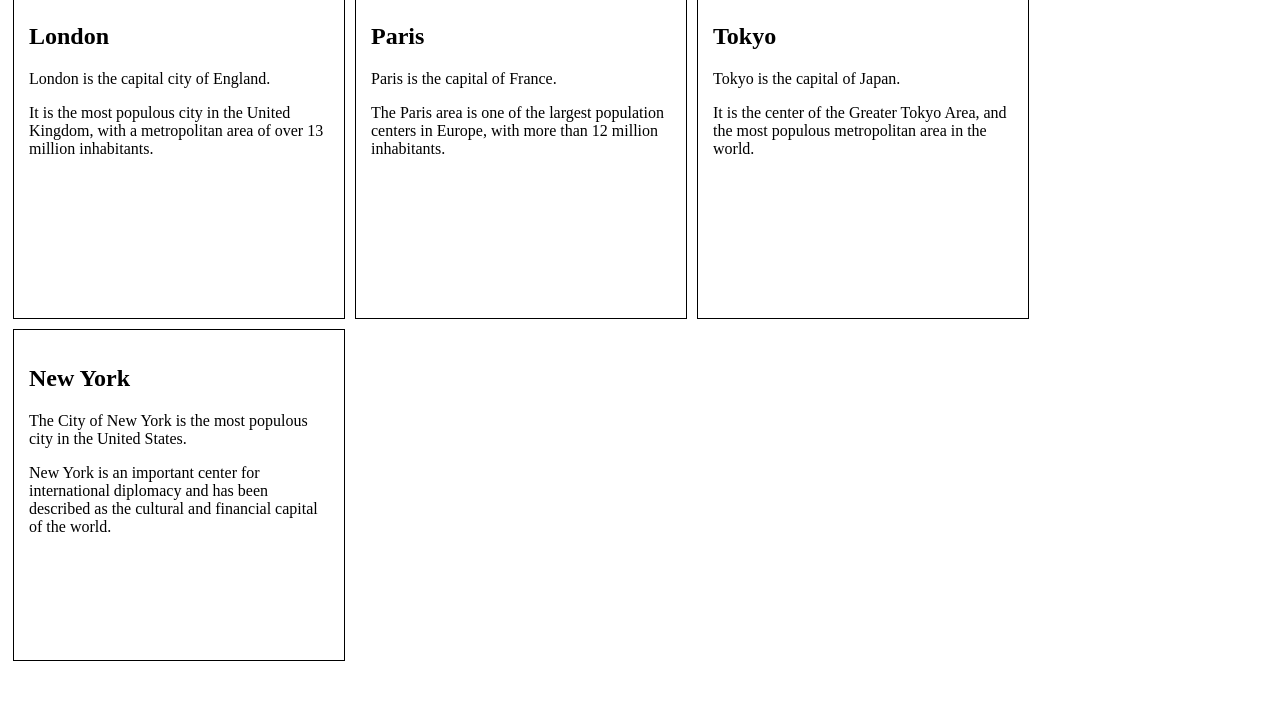
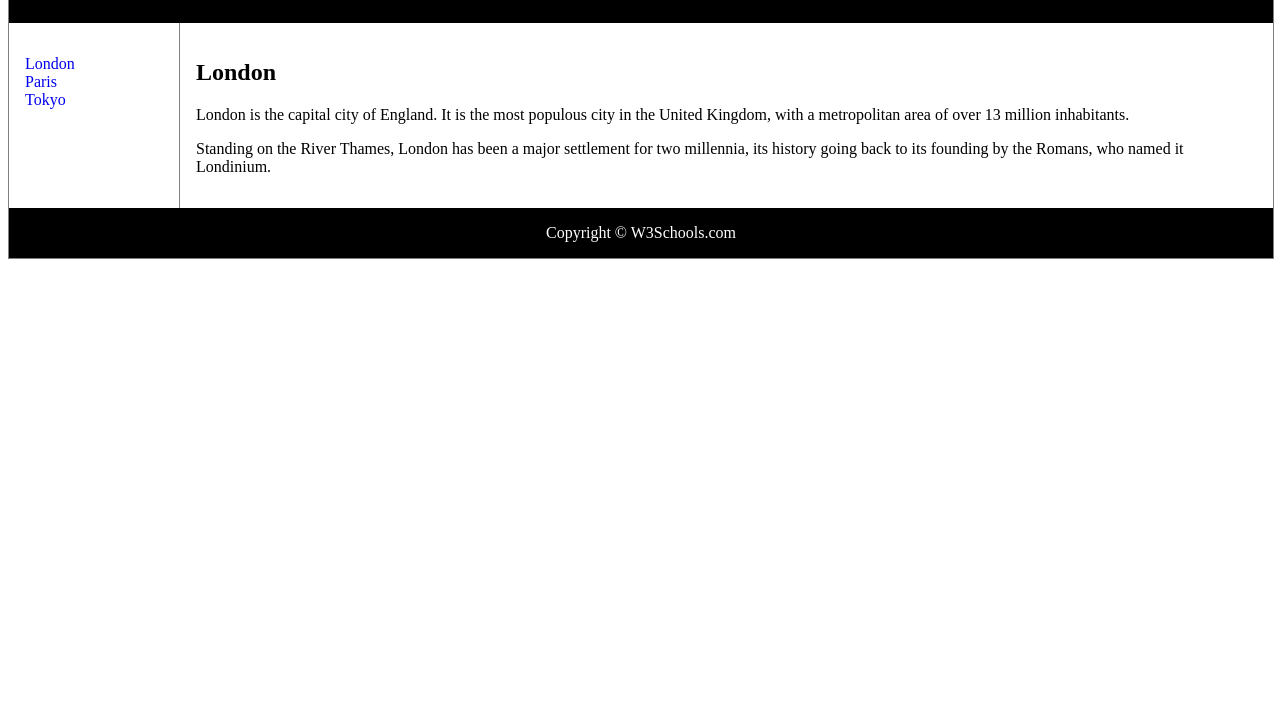
Before and after one commit to akostrick/my-site, a plain HTML site: page index.html in a window 1280 px wide. Shown: the part 98-800 px from the top of the page. Drawn offline with Linux system fonts and the light colour scheme.

Commit message:
Update index.html

```diff
--- a/index.html
+++ b/index.html
@@ -1,44 +1,68 @@
 <!DOCTYPE html>
-<html lang="en-us">
+<html>
 <head>
-<meta name="viewport" content="width=device-width, initial-scale=1.0">
 <style>
-.city {
+div.container {
+    width: 100%;
+    border: 1px solid gray;
+}
+
+header, footer {
+    padding: 1em;
+    color: white;
+    background-color: black;
+    clear: left;
+    text-align: center;
+}
+
+nav {
     float: left;
-    margin: 5px;
-    padding: 15px;
-    max-width: 300px;
-    height: 300px;
-    border: 1px solid black;
+    max-width: 160px;
+    margin: 0;
+    padding: 1em;
+}
+
+nav ul {
+    list-style-type: none;
+    padding: 0;
+}
+
+nav ul a {
+    text-decoration: none;
+}
+
+article {
+    margin-left: 170px;
+    border-left: 1px solid gray;
+    padding: 1em;
+    overflow: hidden;
 }
 </style>
 </head>
 <body>
 
-<h1>Responsive Web Design Demo</h1>
+<div class="container">
 
-<div class="city">
-  <h2>London</h2>
-  <p>London is the capital city of England.</p>
-  <p>It is the most populous city in the United Kingdom, with a metropolitan area of over 13 million inhabitants.</p>
-</div>
+<header>
+   <h1>City Gallery</h1>
+</header>
 
-<div class="city">
-  <h2>Paris</h2>
-  <p>Paris is the capital of France.</p>
-  <p>The Paris area is one of the largest population centers in Europe, with more than 12 million inhabitants.</p>
-</div>
+<nav>
+  <ul>
+    <li><a href="#">London</a></li>
+    <li><a href="#">Paris</a></li>
+    <li><a href="#">Tokyo</a></li>
+  </ul>
+</nav>
 
-<div class="city">
-  <h2>Tokyo</h2>
-  <p>Tokyo is the capital of Japan.</p>
-  <p>It is the center of the Greater Tokyo Area,  and the most populous metropolitan area in the world.</p>
-</div>
+<article>
+  <h1>London</h1>
+  <p>London is the capital city of England. It is the most populous city in the  United Kingdom, with a metropolitan area of over 13 million inhabitants.</p>
+  <p>Standing on the River Thames, London has been a major settlement for two millennia, its history going back to its founding by the Romans, who named it Londinium.</p>
+</article>
 
-<div class="city">
-  <h2>New York</h2>
-  <p>The City of New York is the most populous city in the United States.</p>
-  <p>New York is an important center for international diplomacy and has been described as the cultural and financial capital of the world.</p>
+<footer>Copyright &copy; W3Schools.com</footer>
+
 </div>
 
 </body>
```
